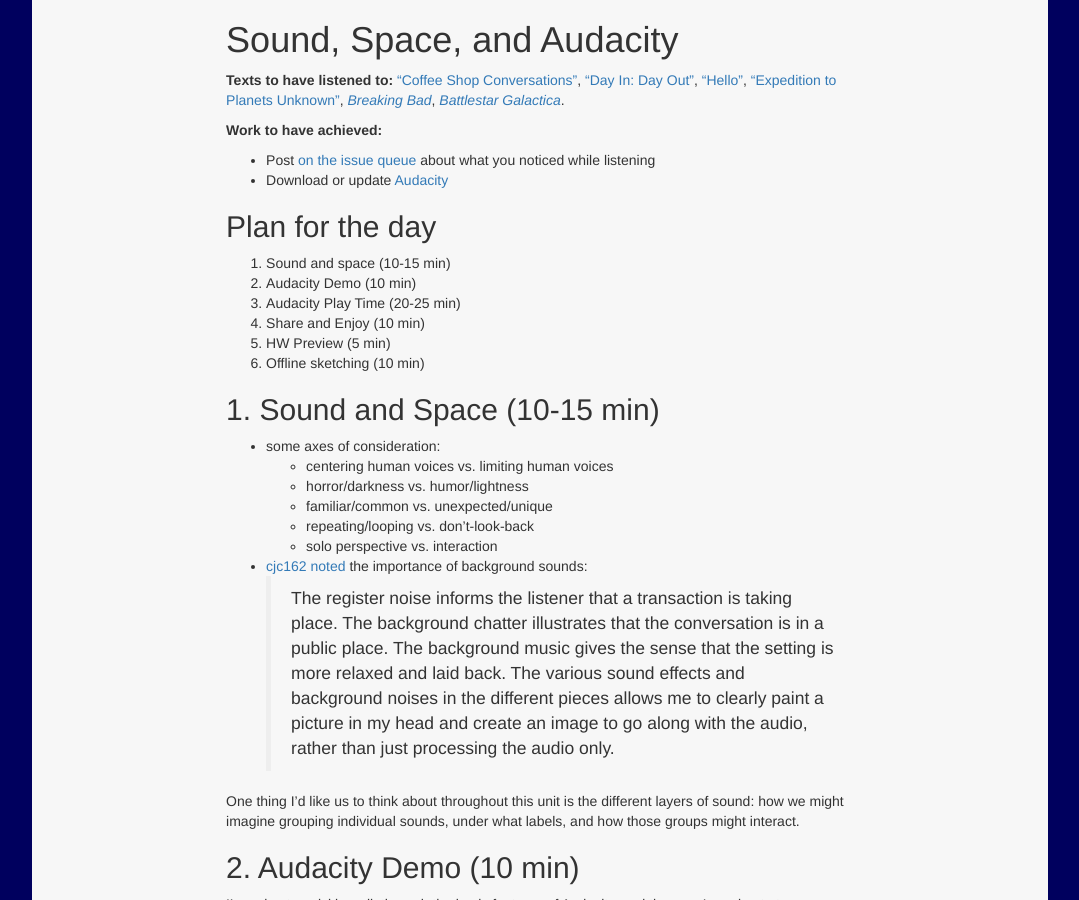
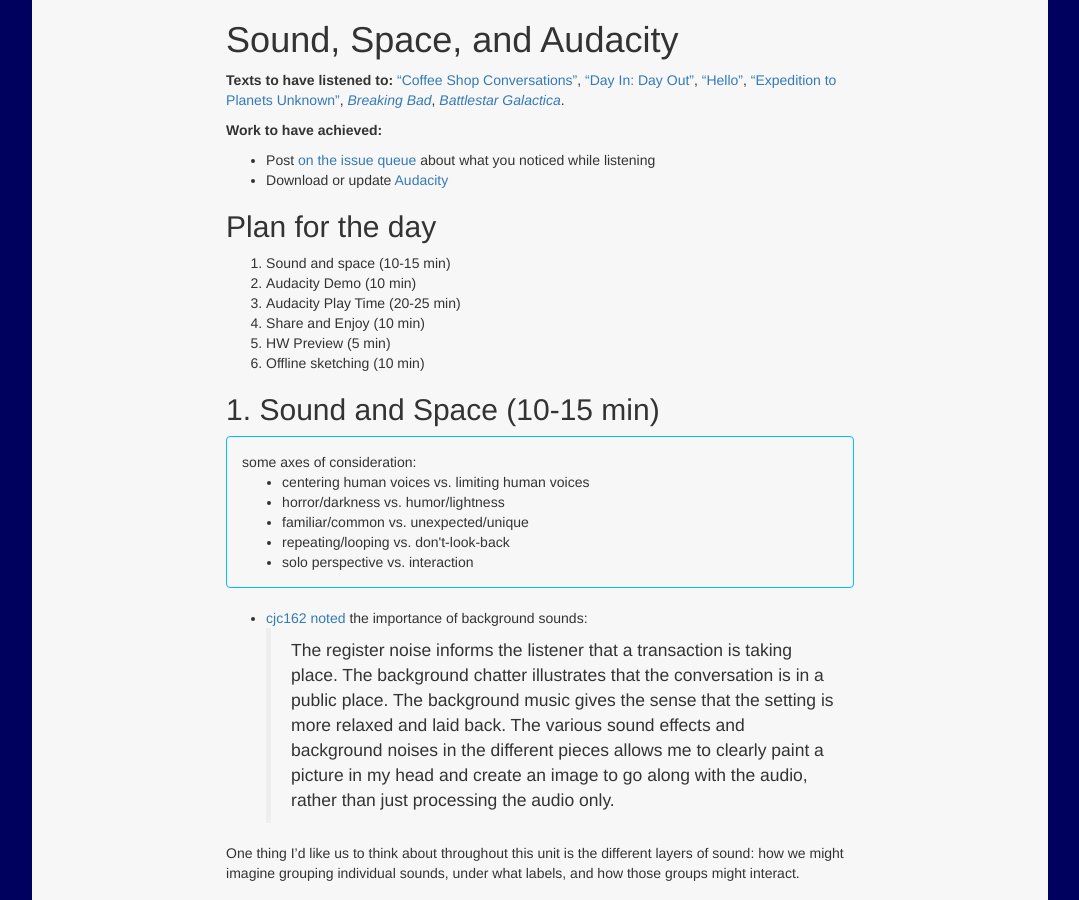
Before and after one commit to benmiller314/cdm2019fall, a Jekyll site: the page built from plans/lesson-04.md, in a window 1280 px wide and 900 px high. Shown: the whole window, without its empty margins (100-1179 px from the left). Built offline with Jekyll 4.4.1, drawn with Linux system fonts in a browser that asks for light colours; our own code applies the rules of GitHub Pages for plain Markdown files.

Commit message:
attempt at improved display in forum discussion section

```diff
--- a/plans/lesson-04.md
+++ b/plans/lesson-04.md
@@ -25,14 +25,16 @@ layout: bottomnav
 <!--_notes from forum posts will go here in the morning_
 
 <!-- Be sure to talk about layers within the clips: how might you group the sounds you heard? -->
-
-* some axes of consideration:<!-- NB: these are not meant to line up -->
-   - centering human voices vs. limiting human voices
-   - horror/darkness vs. humor/lightness
-   - familiar/common vs. unexpected/unique
-   - repeating/looping vs. don't-look-back
-   - solo perspective vs. interaction
-
+<div class="alert alert-white">
+some axes of consideration:<!-- NB: these are not meant to line up -->
+<ul>
+   <li> centering human voices vs. limiting human voices</li>
+   <li> horror/darkness vs. humor/lightness</li>
+   <li> familiar/common vs. unexpected/unique</li>
+   <li> repeating/looping vs. don't-look-back</li>
+   <li> solo perspective vs. interaction</li>
+</ul>
+</div>
 
 * [cjc162 noted](https://github.com/benmiller314/cdm2019fall/issues/2#issuecomment-528185721) the importance of background sounds:
 > The register noise informs the listener that a transaction is taking place. The background chatter illustrates that the conversation is in a public place. The background music gives the sense that the setting is more relaxed and laid back. The various sound effects and background noises in the different pieces allows me to clearly paint a picture in my head and create an image to go along with the audio, rather than just processing the audio only.
```
